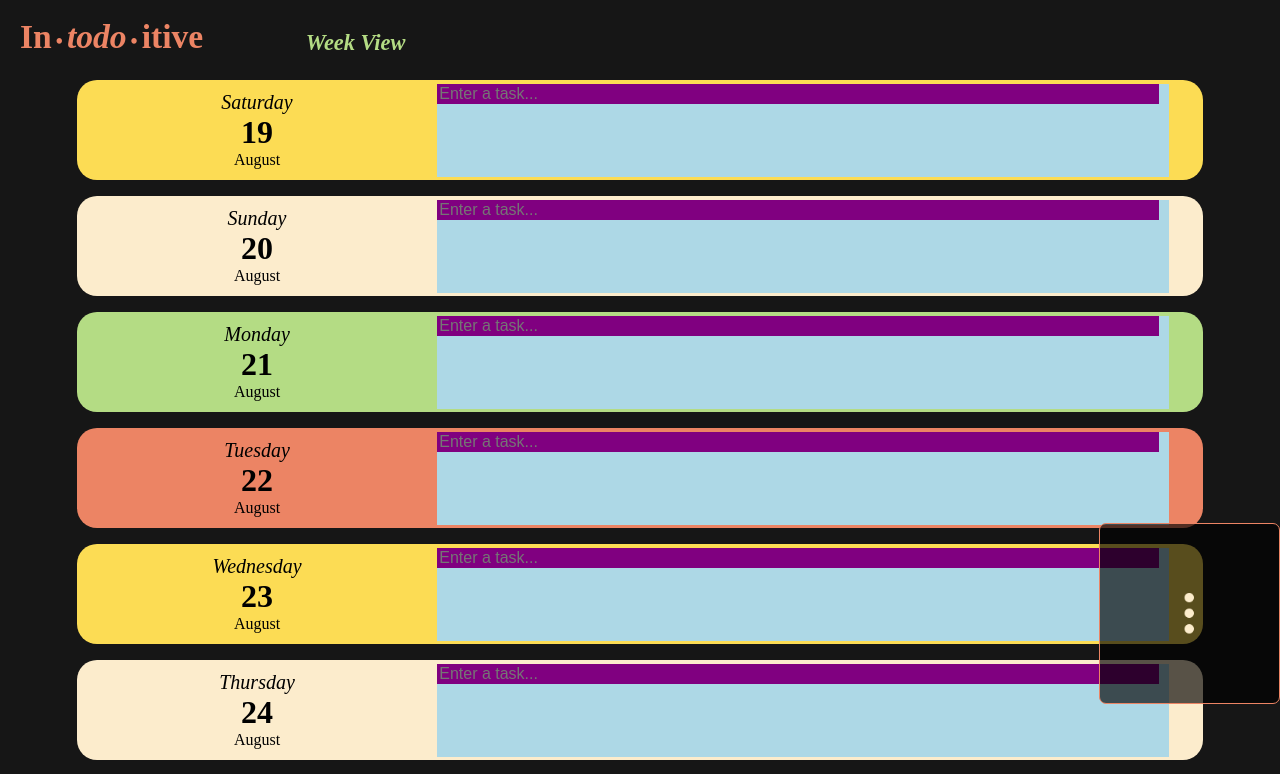
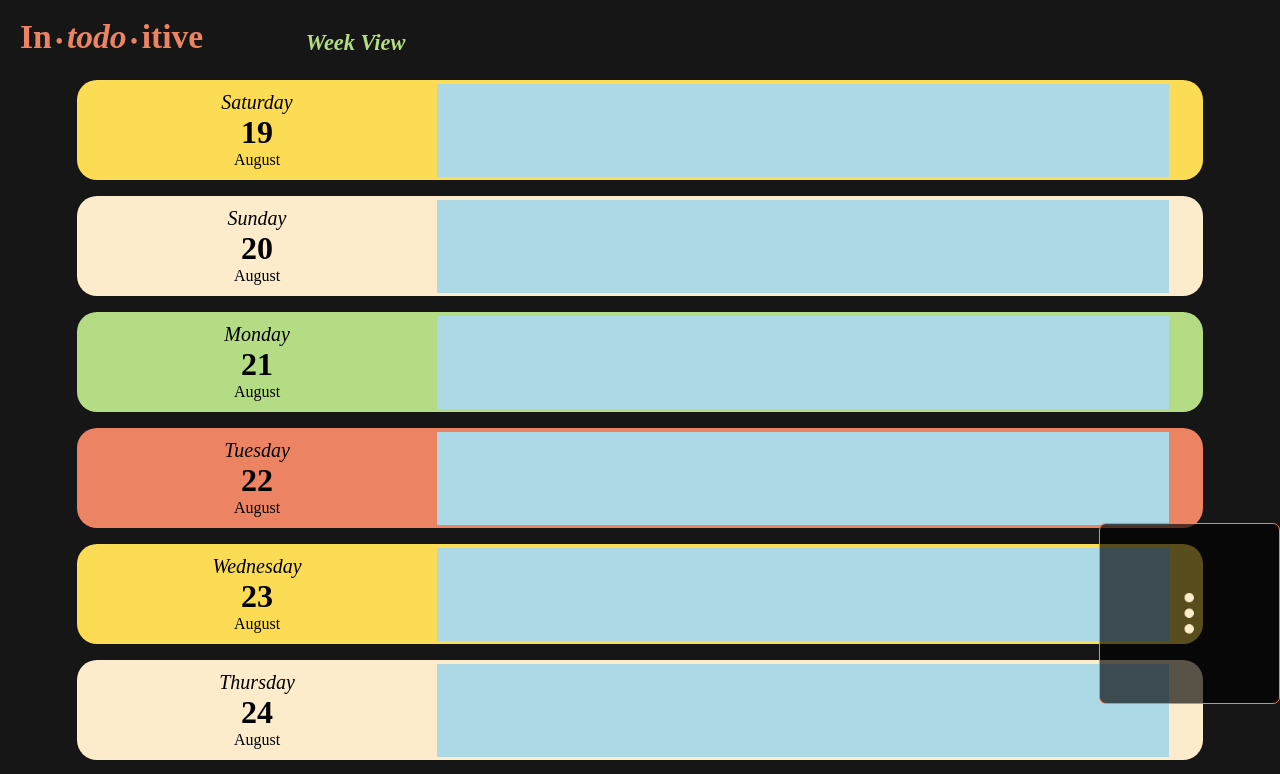
Before and after one commit to lparr30/in-todo-itive, a React (Create React App) app: page / in a window 1280 px wide. Shown: the top 774 px of the page. Built offline with nearby package versions, Linux system fonts and the light colour scheme.

Commit message:
begins input field for week tasks but switching to a different approach

```diff
--- a/src/components/WeekCard/WeekTasks.jsx
+++ b/src/components/WeekCard/WeekTasks.jsx
@@ -1,4 +1,5 @@
 import { styled } from "styled-components";
+import { useState } from "react";
 
 const TaskContainer = styled.div`
   background: lightBlue;
@@ -16,11 +17,25 @@ const Tasks = styled.p`
 `;
 
 const WeekTasks = () => {
+  // const [task, setTask] = useState('')
+
+  // const handleNewTask = (event) => {
+  //   setTask(event.target.value)
+  //   console.log(event)
+  // }
+
+  // const handleKeyDown = (event) => {
+  //   if (event.key)
+  // }
+
   return (
     <TaskContainer>
-      <input
+      {/* <input
         type="text"
         placeholder="Enter a task..."
+        value={task}
+        onChange={handleNewTask}
+        onKeyDown={handleKeyDown}
         style={{
           background: "purple",
           border: "none",
@@ -28,7 +43,7 @@ const WeekTasks = () => {
           height: "20%",
           fontSize: "1em",
         }}
-      ></input>
+      ></input> */}
       {/* <Tasks>test</Tasks> */}
     </TaskContainer>
   );
```
